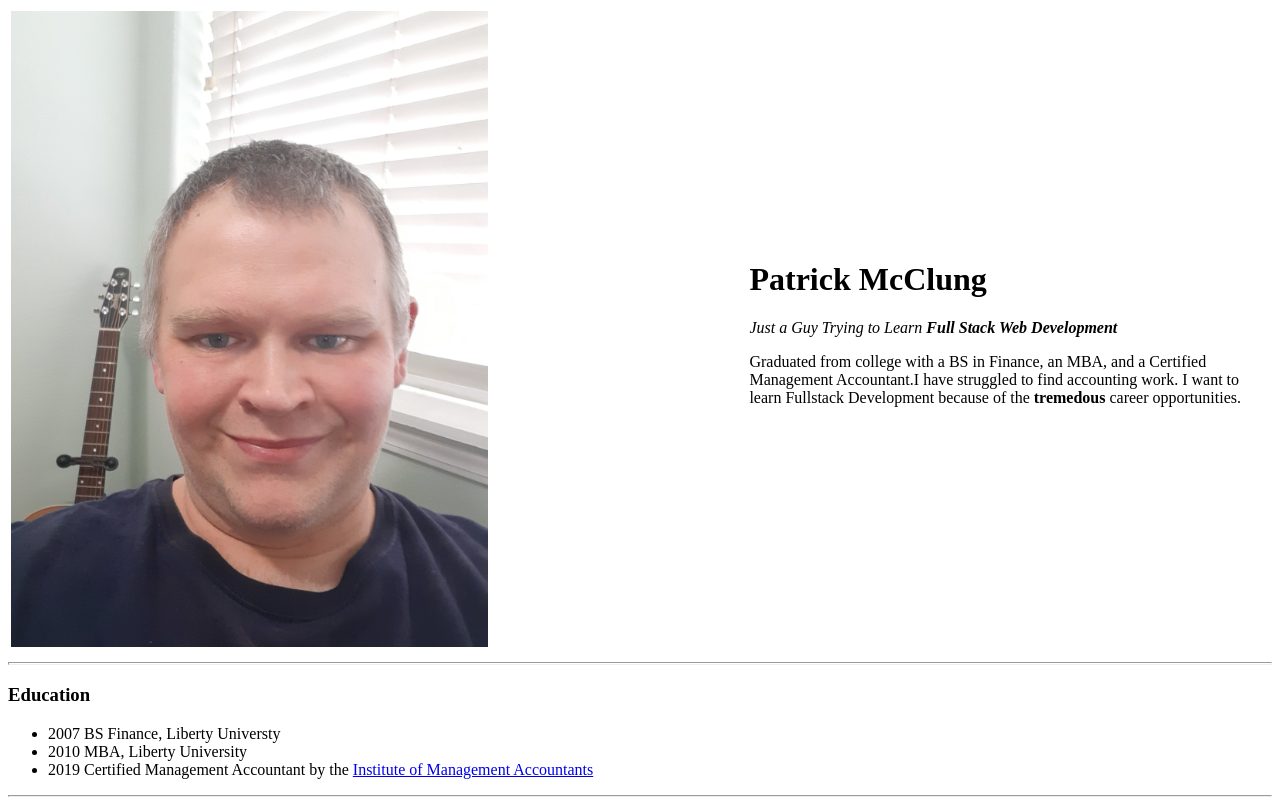
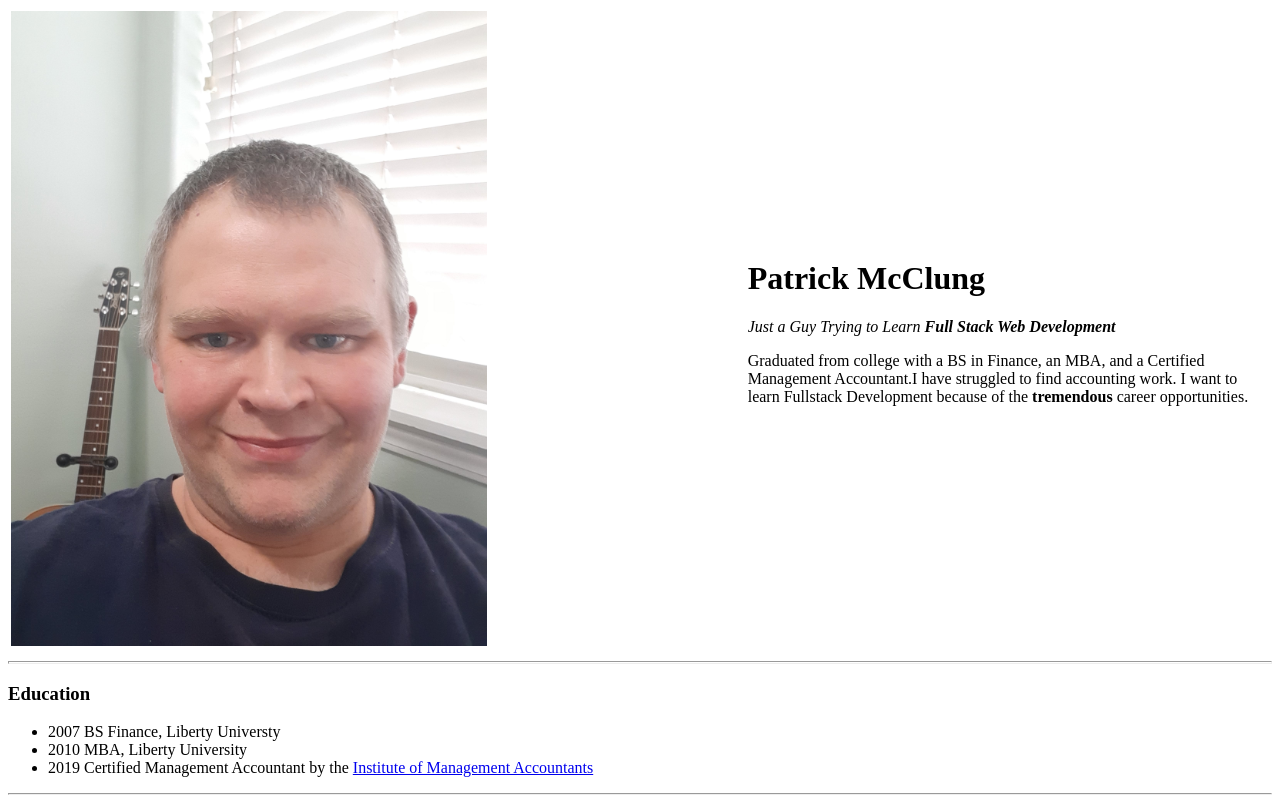
Before and after one commit to pwmcclung/CV, a plain HTML site: page index.html in a window 1280 px wide. Shown: the top 800 px of the page. Drawn offline with Linux system fonts and the light colour scheme.

Commit message:
Update index.html

```diff
--- a/index.html
+++ b/index.html
@@ -12,7 +12,7 @@
             <td><img src="patrick1.jpg" width= 65% alt="Patrick Picture"></td>
             <td><h1>Patrick McClung</h1>
                 <p><em>Just a Guy Trying to Learn <strong>Full Stack Web Development</strong></em></p>
-                <p>Graduated from college with a BS in Finance, an MBA, and a Certified Management Accountant.I have struggled to find accounting work. I want to learn Fullstack Development because of the <strong>tremedous</strong> career opportunities.</p></td>
+                <p>Graduated from college with a BS in Finance, an MBA, and a Certified Management Accountant.I have struggled to find accounting work. I want to learn Fullstack Development because of the <strong>tremendous</strong> career opportunities.</p></td>
         </tr>
     </Table>
 
```
